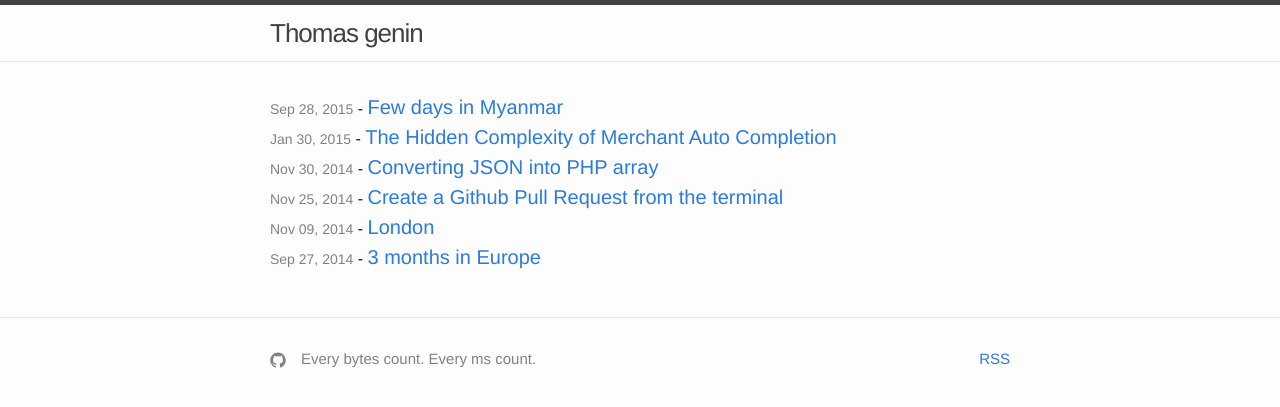
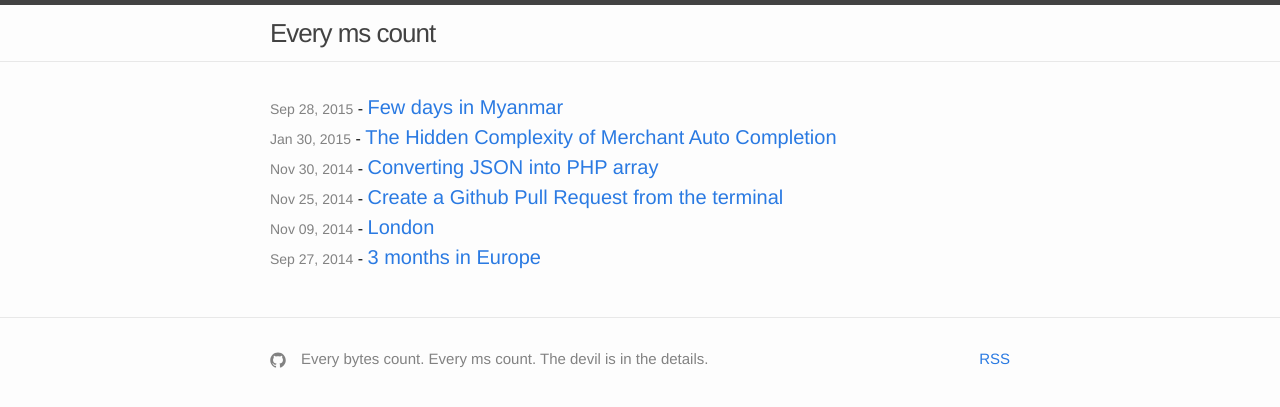
Before and after one commit to mipstian/genintho.github.io, a Jekyll site: the page built from index.html, in a window 1280 px wide. Shown: the top 407 px of the page. Built offline with Jekyll 4.4.1, drawn with Linux system fonts in a browser that asks for light colours.

Commit message:
better blog name and description

```diff
--- a/_config.yml
+++ b/_config.yml
@@ -1,8 +1,8 @@
 # Site settings
-title: Thomas genin
+title: Every ms count
 email: xt6.thomas.genin@gmail.com
 description: > # this means to ignore newlines until "baseurl:"
-  Every bytes count. Every ms count.
+  Every bytes count. Every ms count. The devil is in the details.
 baseurl: "" # the subpath of your site, e.g. /blog/
 url: "http://genintho.github.io"
 #url: "http://0.0.0.0:4000"
```
